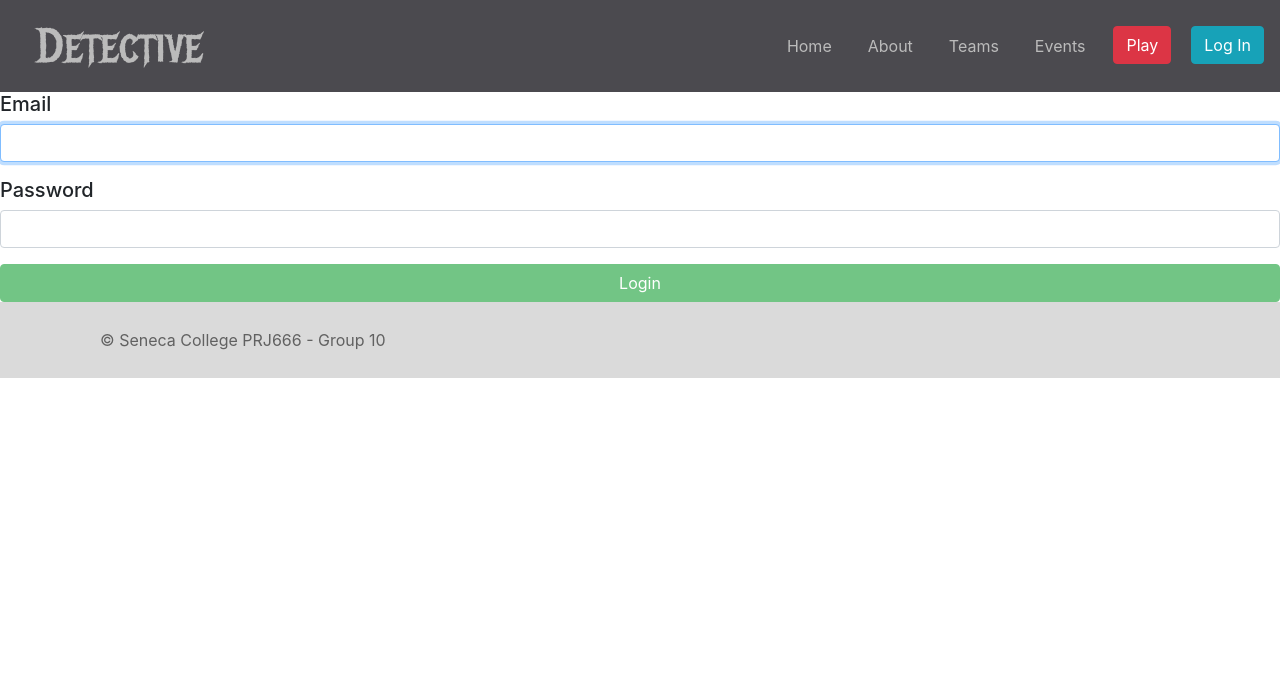
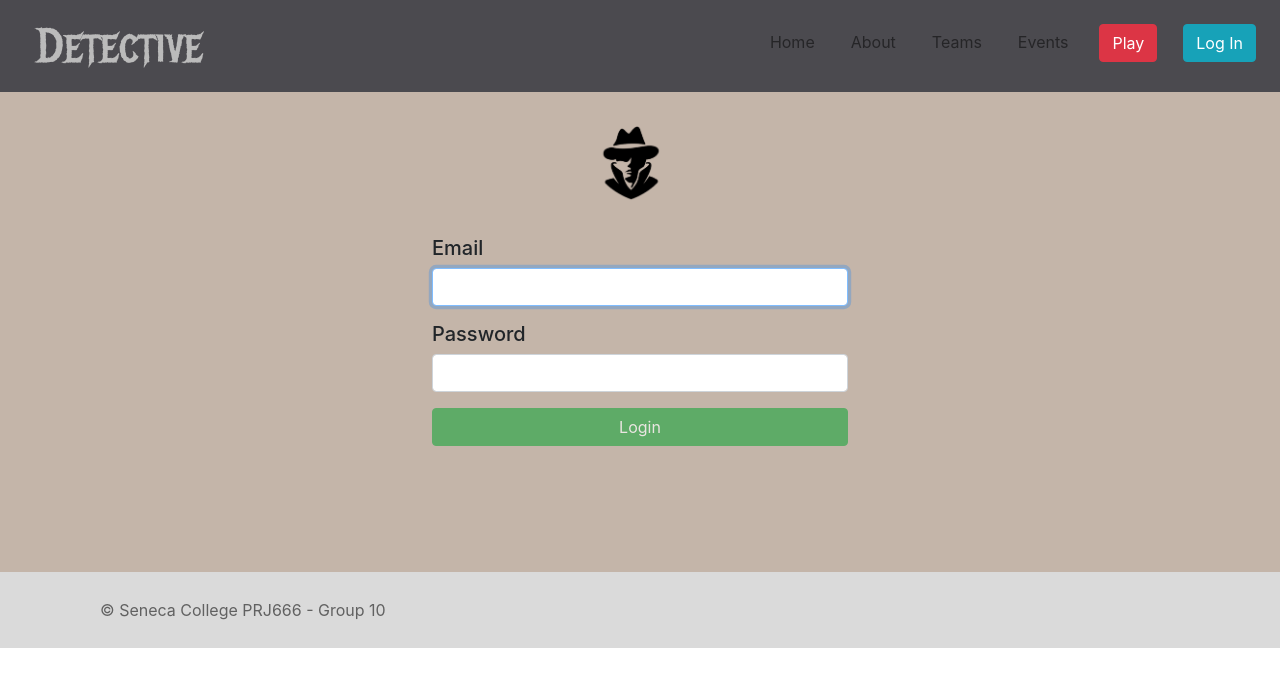
Before and after one commit to XinyiLiang/PRJ566, a React (Create React App) app: page /Login in a window 1280 px wide. Shown: the top 686 px of the page. Built offline with nearby package versions, Linux system fonts and the light colour scheme.

Commit message:
addLoginBtn

```diff
--- a/src/App.css
+++ b/src/App.css
@@ -16,17 +16,19 @@
 }
 
 #loginBtn{
-    margin-left: 20px;
-
+    margin-top:-6px;
+    margin-left: -10px;
 }
-
+#PlayBtn{
+    margin-left: -5px;
+   margin-top:-6px;
+}
 
 
 .App-link {
   color: #61dafb;
 }
 .App-title {
-
 
     text-align: center;
     color: #bbb;
@@ -40,15 +42,35 @@
 
 .HomeMain{
 
-    height: 100vh;
-    background-color: #B1A296;
+    background-color: #c4b5a9;
 
 }
 
 #HomePic {
     position: absolute;
     left:0px;
+
 }
+
+
+
+#LoginPageLogo
+{
+    position: relative;
+    height: 5em;
+    width: 5em;
+    margin-left: 10em;
+    margin-bottom: 2em;
+}
+
+.LoginPageContainer{
+   height: 30em;
+   width: 30em;
+   position: relative;
+   padding: 2em;
+   margin: 0 auto;
+}
+
 
 .WelcomeDiv{
 
--- a/src/App.js
+++ b/src/App.js
@@ -5,17 +5,15 @@ import {About} from './Pages/About';
 import {Events} from './Pages/Events';
 import {Teams} from './Pages/Teams';
 import { Play } from './Pages/Play';
+import { LoginPage } from './Pages/LoginPage';
 import {NoMatch} from './Pages/NoMatch';
 import { NavBar } from './components/NavBar';
 import {Footer} from './components/Footer';
 import './App.css';
-import Login from './components/Login';
-
 
 
 
 class  App extends Component {
-
 
   render(){
     return (
@@ -31,13 +29,15 @@ class  App extends Component {
                             <Route path="/Teams" component={Teams} />
                             <Route path="/about" component={About} />
                             <Route path="/Play" component={Play} />
-                            <Route path="/Login" component={Login} />
+                            <Route path="/Login" component={LoginPage} />
                             <Route component={NoMatch} />
                         </Switch>
 
 
             </Router>
+
            <Footer/>
+
        </React.Fragment>
 
     );
--- a/src/Pages/About.jsx
+++ b/src/Pages/About.jsx
@@ -2,10 +2,7 @@ import React from 'react';
 import { Container, Row,Col} from 'react-bootstrap';
 
 export const About = () =>(
-
-
-
-
+   <div className="HomeMain">
     <Container >
         <Row>
             <Col md={{ span: 6, offset: 3 }}>
@@ -47,7 +44,7 @@ export const About = () =>(
             </Col>
         </Row>
     </Container>
-
+    </div>
 
 
     )
--- a/src/Pages/Data.json
+++ b/src/Pages/Data.json
@@ -8,7 +8,7 @@
       "time": "19:00",
       "loc": "Online",
       "info": "BLA BLA BLA ",
-      "date": "2020-06-08"
+      "date": "2020-05-10"
     },
     {
       "id": 2,
@@ -17,7 +17,7 @@
       "time": "19:00",
       "loc": "Online",
       "info": "BLA BLA BLA ",
-      "date": "2020-06-08"
+      "date": "2020-05-20"
     },
     {
       "id": 3,
@@ -35,7 +35,7 @@
       "time": "19:00",
       "loc": "Online",
       "info": "BLA BLA BLA ",
-      "date": "2020-06-08"
+      "date": "2020-06-18"
 
     }
 
--- a/src/Pages/Events.jsx
+++ b/src/Pages/Events.jsx
@@ -9,8 +9,8 @@ import {EventCard} from '../components/EventCard';
 export function Events() {
 ///
  return (
-
-  <Container>
+    <div className="HomeMain">
+  <Container >
       <Row>
           {event.map(data =>(
               <Col xs={3} className="mb-5" key={`${data.id}`}>
@@ -19,6 +19,7 @@ export function Events() {
           ))}
       </Row>
   </Container>
+  </div>
  )
 
           }
--- a/src/Pages/Home.jsx
+++ b/src/Pages/Home.jsx
@@ -1,6 +1,6 @@
 import React from 'react';
+import {Annoucement} from '../components/Announcement';
 
-//
 export const Home = () =>(
 
        <div className="HomeMain">
@@ -29,6 +29,8 @@ export const Home = () =>(
                     <li><a href="/">Contact Us</a></li>
                  </ul>
            </div>
+
+           <Annoucement />
        </div>
 
     )
--- /dev/null
+++ b/src/Pages/LoginPage.jsx
@@ -0,0 +1,12 @@
+import React from 'react';
+import Login from '../components/Login';
+
+export const LoginPage = () =>(
+    <div className="HomeMain">
+           <div className="LoginPageContainer">
+               <img id="LoginPageLogo" src={"../images/detectiveLogo.png"} alt="loginLogo" />
+            <Login />
+            </div>
+     </div>
+    )
+export default LoginPage;
--- a/src/Pages/Teams.jsx
+++ b/src/Pages/Teams.jsx
@@ -1,8 +1,19 @@
 import React from 'react';
+import { Container, Row,Col} from 'react-bootstrap';
 
 export const Teams = () =>(
-        <div>
-            <h1> Teams Page</h1>
-            </div>
+
+        <div className="HomeMain">
+            <Container >
+                  <Row>
+                       <Col md={{ span: 6, offset: 3 }}>
+                             <h2> Teams Page</h2>
+                              <p> more details of teams will be added.</p>
+
+                        </Col>
+                    </Row>
+             </Container>
+
+         </div>
     )
 export default Teams;
--- /dev/null
+++ b/src/components/Announcement.jsx
@@ -0,0 +1,50 @@
+import React from 'react';
+import {Jumbotron , Button} from 'react-bootstrap';
+
+import styled from 'styled-components';
+
+
+const Styles = styled.div`
+.annoucement {
+  height:17em;
+  width:35em;
+
+}
+ .AnnoucementBox{
+  background-color: #464442;
+  position:relative;
+
+  margin: 0 auto;
+  margin-top:-10em;
+  border:5px solid background-color: #464442;;
+  height:20em;
+  width:35.5em;
+  border-radius: 9px;
+ }
+ .AnnoucementBox h5{
+  color:white;
+  padding: 3px;
+ }
+`;
+
+
+export const Annoucement = () => (
+<Styles>
+    <div className="AnnoucementBox">
+      <h5>Annoucement</h5>
+    <Jumbotron className="annoucement">
+    <h4>City homicide</h4>
+    <p>
+     August 17, two man was murdered on a raining night. One is the famous actor, Alan Madison.
+     The other one is an ordinary man, Richard Owen. The police are analyzing the evidence and
+     confessions at the scene. We need your help to find the murderer.
+    </p>
+    <p>
+      <Button variant="primary">Join Now</Button>
+    </p>
+  </Jumbotron>
+  </div>
+  </Styles>
+    )
+
+export default  Annoucement;
--- a/src/components/EventCard.jsx
+++ b/src/components/EventCard.jsx
@@ -41,7 +41,7 @@ export function EventCard({data,setOrder}){
           <p> {data.info}</p>
         </Modal.Body>
         <Modal.Footer>
-        <Button variant="success" onClick={() =>{infoSetModalShow(false); LogInSetModalShow(true)} }>Apply</Button>
+        <Button variant="success" onClick={() =>{infoSetModalShow(false); LogInSetModalShow(true)} }>Join Game</Button>
         <Button onClick={() => infoSetModalShow(false)}>Close</Button>
 
         </Modal.Footer>
--- a/src/components/NavBar.jsx
+++ b/src/components/NavBar.jsx
@@ -6,13 +6,14 @@ import styled from 'styled-components';
 const Styles = styled.div`
   .navbar {
     background-color :  #4b4a4f;
+    color: white;
   }
 
   .navbar-nav .nav-link {
-    color: #bbb;
     margin-left: 20px;
+    color: white;
     &:hover {
-      color: white;
+      color: grey;}
     }
 
 `;
@@ -21,10 +22,8 @@ export const NavBar = () => (
 
     <Styles>
 
-
         <Navbar expand = 'lg'>
             <Navbar.Toggle aria-controls = "basic-navbar-nav"/>
-
 
             <h1 className="App-title">Detective</h1>
             <Nav className="ml-auto">
@@ -33,13 +32,12 @@ export const NavBar = () => (
                 <Nav.Item><Nav.Link href="./About">About </Nav.Link></Nav.Item>
                 <Nav.Item><Nav.Link href="./Teams">Teams </Nav.Link></Nav.Item>
                 <Nav.Item><Nav.Link href="./Events">Events </Nav.Link></Nav.Item>
-                <Nav.Item><button id="loginBtn" type="button" class="btn btn-danger" >Play</button></Nav.Item>
-                <Nav.Item ><button id="loginBtn" type="button" class="btn btn-info btn-rounded">Log In</button></Nav.Item>
+                <Nav.Item><Nav.Link href="./Play"><button id="PlayBtn"  class="btn btn-danger" >Play</button></Nav.Link></Nav.Item>
+                <Nav.Item><Nav.Link href="./Login"><button id="loginBtn" type="button" class="btn btn-info btn-rounded">Log In</button></Nav.Link></Nav.Item>
                 </Nav>
 
         </Navbar>
       </Styles>
     )
 
-
 export default NavBar;
```
Also changed, not shown: src/Pages/Media.jsx (deleted, +0 -8 lines).
